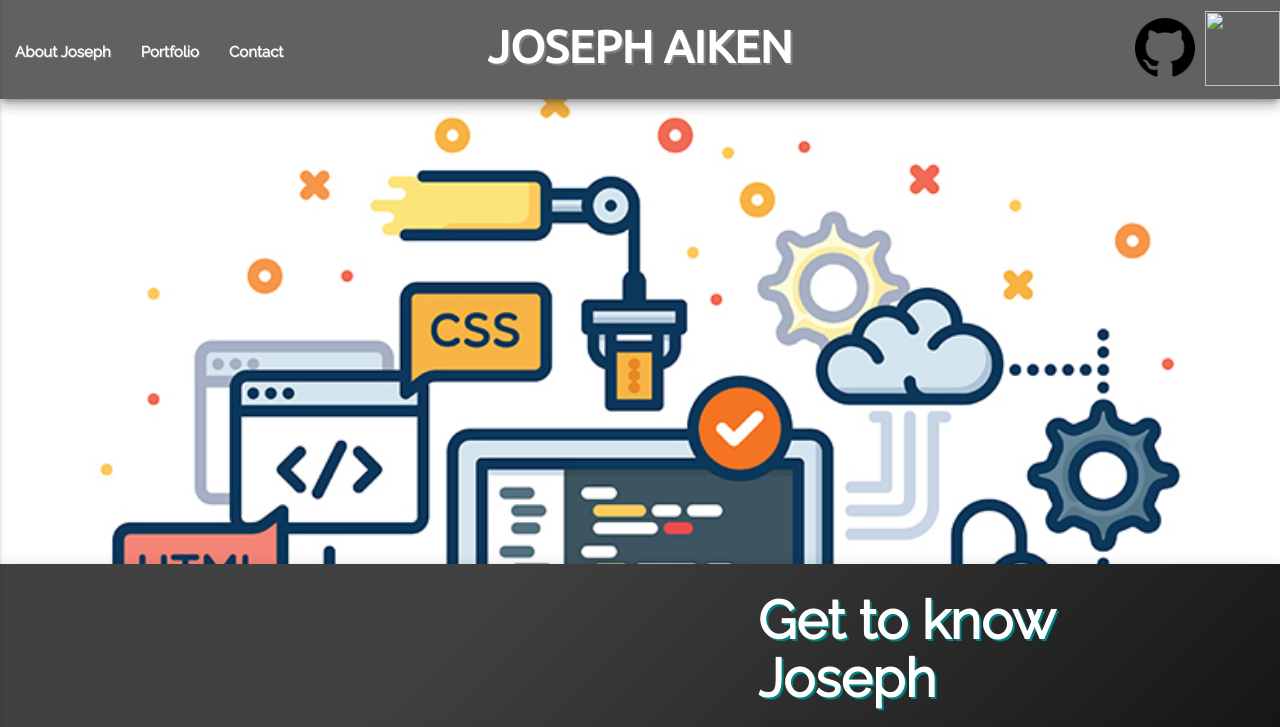
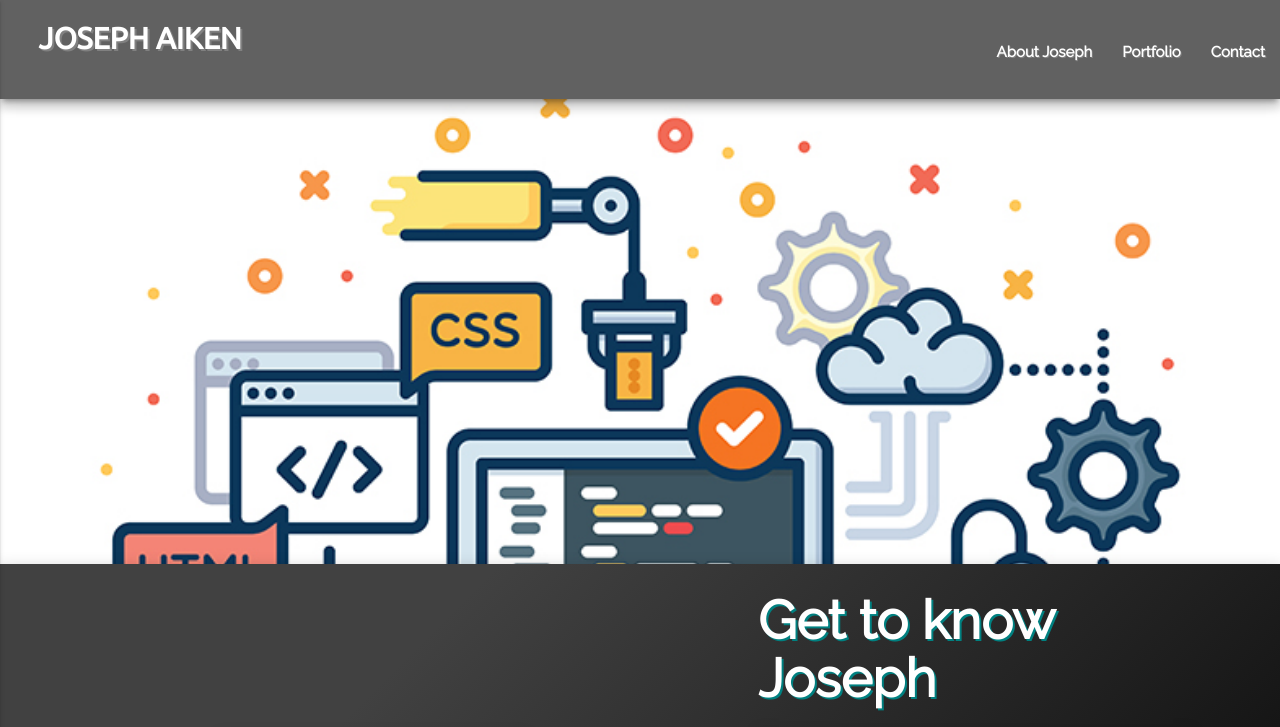
Before and after one commit to JoeAiken/ProfessionalPorfolio, a website: page public/index.html in a window 1280 px wide. Shown: the top 727 px of the page. Drawn offline with nearby package versions, Linux system fonts and the light colour scheme; a web font is replaced by a local one.

Commit message:
updates to navbar

```diff
--- a/public/css/style.css
+++ b/public/css/style.css
@@ -70,7 +70,8 @@ ul#nav-mobile {
     font-family: "Ubuntu", sans-serif;
     font-weight: bold;
     text-shadow: 2px 2px grey;
-    font-size: 3.0em !important;
+    font-size: 2.0em !important;
+    margin-left: 3%;
 }
 
 li {
--- a/public/index.html
+++ b/public/index.html
@@ -26,9 +26,9 @@
 
         <nav>
             <div class="nav-wrapper grey darken-2 z-depth-4">
-                <h3 class="brand-logo center responsive">JOSEPH AIKEN</h3>
+                <h3 class="brand-logo left responsive">JOSEPH AIKEN</h3>
                 <a href="#" data-activates="mobile-demo" class="button-collapse"><i class="material-icons">menu</i></a>
-                <ul id="nav-mobile" class="left hide-on-med-and-down">
+                <ul id="nav-mobile" class="right hide-on-med-and-down">
                     <li><a href="#aboutSection">About Joseph</a></li>
                     <li><a href="#portfolioSection">Portfolio</a></li>
                     <li><a href="#contactSection">Contact</a></li>
@@ -38,8 +38,6 @@
                     <li><a href="#portfolioSection">Portfolio</a></li>
                     <li><a href="#contactSection">Contact</a></li>
                 </ul>
-                <a class='right connectLogo' href="https://www.linkedin.com/in/joseph-aiken-80582114a/" target="_blank"><img id="linkedInTop" src ="images/linkedinLogo.png"></a>
-                <a class='right connectLogo' href="https://github.com/JoeAiken" target="_blank"><img id="gitHubTop" src ="images/githubLogo.png"></a>
             </div>
         </nav>
 
```
